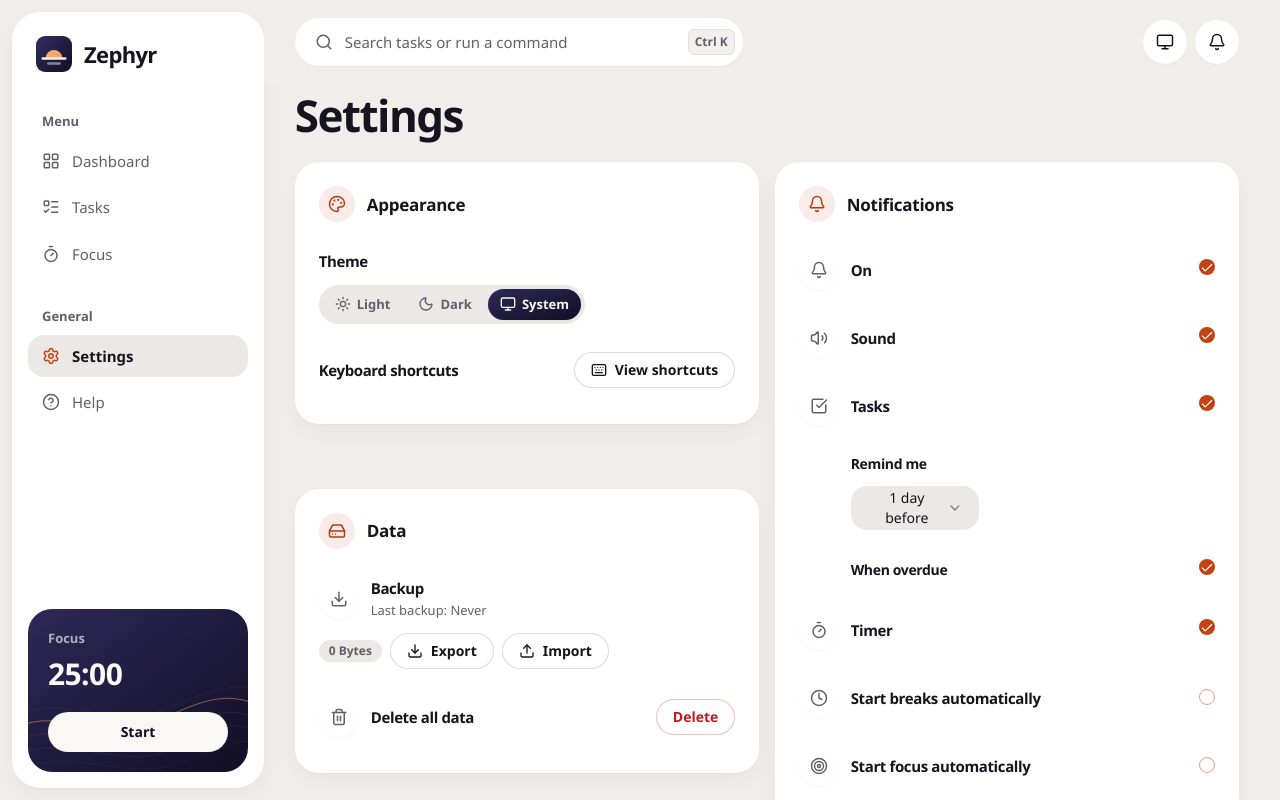
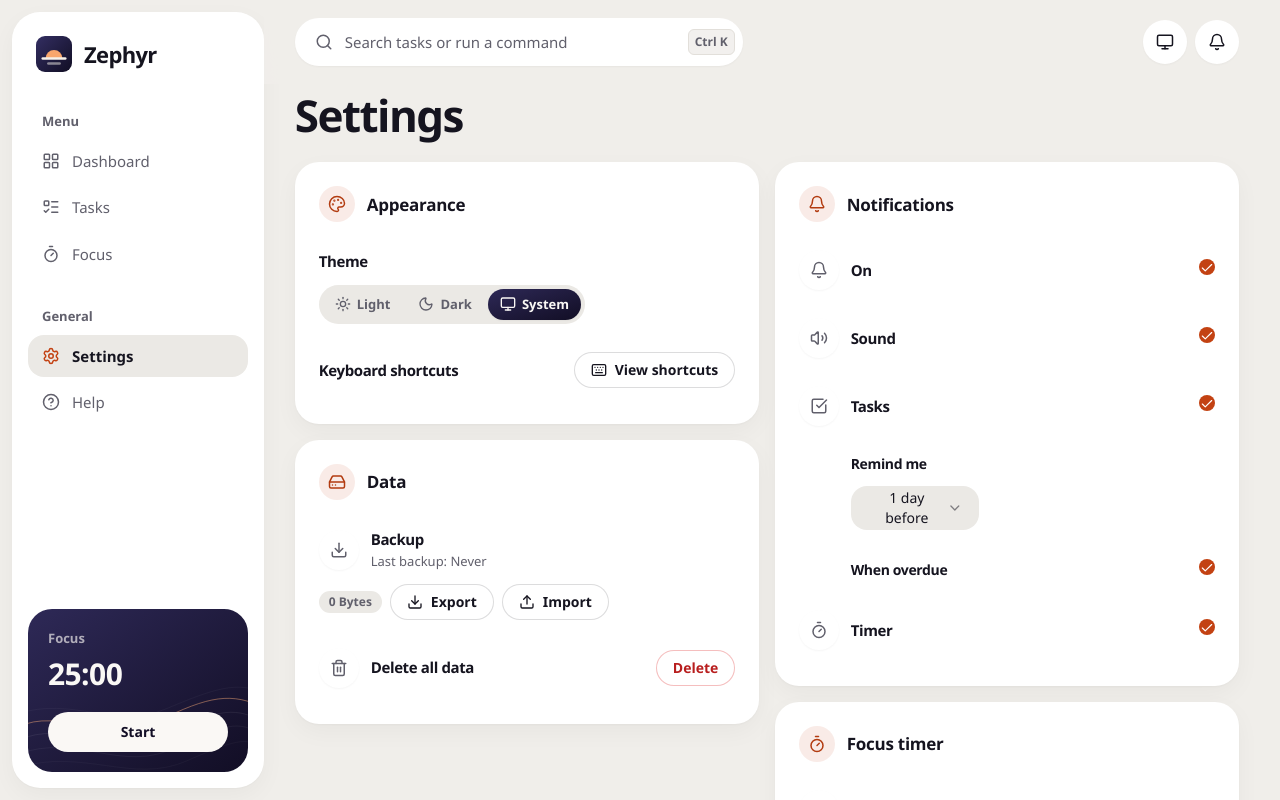
Before and after one commit to dominikkoenitzer/Zephyr, a React (Vite) app: page /settings in a window 1280 px wide. Shown: the top 800 px of the page. Built offline with nearby package versions, Linux system fonts and the light colour scheme.

Commit message:
Give the auto-start switches their own Focus timer card and stack Settings in two columns without gaps

```diff
--- a/src/pages/Settings.jsx
+++ b/src/pages/Settings.jsx
@@ -149,9 +149,12 @@ function Settings() {
         title="Settings"
       />
 
-      <div className="grid grid-cols-1 items-start gap-(--panel-gap) xl:grid-cols-2">
+      {/* Two columns that stack on their own, so a tall card never leaves a
+          gap under its neighbour. On a phone the cards read in page order. */}
+      <div className="flex flex-col gap-(--panel-gap) xl:grid xl:grid-cols-2 xl:items-start">
+        <div className="contents xl:flex xl:flex-col xl:gap-(--panel-gap)">
         {/* Appearance */}
-        <Card className="p-6">
+        <Card className="order-1 p-6 xl:order-none">
           <SettingsCardTitle icon={Palette}>Appearance</SettingsCardTitle>
           <div className="mt-4 -mx-3 space-y-1">
             <SettingRow
@@ -201,8 +204,55 @@ function Settings() {
           </div>
         </Card>
 
+        {/* Data */}
+        <Card className="order-4 p-6 xl:order-none">
+          <SettingsCardTitle icon={HardDrive}>Data</SettingsCardTitle>
+          <div className="mt-4 -mx-3 space-y-1">
+            <SettingRow icon={Download} title="Backup" description={`Last backup: ${lastBackupLabel(lastBackup)}`}>
+              <div className="flex flex-wrap items-center gap-2">
+                <span className={cn(pill, 'bg-accent tabular-nums text-muted-foreground')}>
+                  {storageInfo.totalSizeFormatted || '0 Bytes'}
+                </span>
+                <Button variant="outline" size="sm" onClick={handleExport}>
+                  <Download className="h-4 w-4" />
+                  Export
+                </Button>
+                <Button variant="outline" size="sm" onClick={() => importInputRef.current?.click()}>
+                  <Upload className="h-4 w-4" />
+                  Import
+                </Button>
+                <input
+                  ref={importInputRef}
+                  type="file"
+                  accept="application/json,.json"
+                  className="hidden"
+                  aria-label="Import a Zephyr backup file"
+                  onChange={handleImportFile}
+                />
+              </div>
+            </SettingRow>
+            <SettingRow icon={Trash2} title="Delete all data">
+              <Button
+                type="button"
+                variant="outline"
+                size="sm"
+                onClick={(e) => {
+                  e.preventDefault();
+                  e.stopPropagation();
+                  setShowClearDialog(true);
+                }}
+                className="border-destructive/30 text-destructive-strong hover:border-destructive/50 hover:bg-destructive/10"
+              >
+                Delete
+              </Button>
+            </SettingRow>
+          </div>
+        </Card>
+        </div>
+
+        <div className="contents xl:flex xl:flex-col xl:gap-(--panel-gap)">
         {/* Notifications */}
-        <Card className="p-6 xl:row-span-2">
+        <Card className="order-2 p-6 xl:order-none">
           <SettingsCardTitle icon={Bell}>Notifications</SettingsCardTitle>
           <div className="mt-4 -mx-3 space-y-1">
             <SettingRow icon={Bell} title="On">
@@ -262,6 +312,13 @@ function Settings() {
                 })}
               />
             </SettingRow>
+          </div>
+        </Card>
+
+        {/* Focus timer */}
+        <Card className="order-3 p-6 xl:order-none">
+          <SettingsCardTitle icon={Timer}>Focus timer</SettingsCardTitle>
+          <div className="mt-4 -mx-3 space-y-1">
             <SettingRow icon={Clock} title="Start breaks automatically">
               <Checkbox
                 aria-label="Start breaks automatically"
@@ -278,51 +335,7 @@ function Settings() {
             </SettingRow>
           </div>
         </Card>
-
-        {/* Data */}
-        <Card className="p-6">
-          <SettingsCardTitle icon={HardDrive}>Data</SettingsCardTitle>
-          <div className="mt-4 -mx-3 space-y-1">
-            <SettingRow icon={Download} title="Backup" description={`Last backup: ${lastBackupLabel(lastBackup)}`}>
-              <div className="flex flex-wrap items-center gap-2">
-                <span className={cn(pill, 'bg-accent tabular-nums text-muted-foreground')}>
-                  {storageInfo.totalSizeFormatted || '0 Bytes'}
-                </span>
-                <Button variant="outline" size="sm" onClick={handleExport}>
-                  <Download className="h-4 w-4" />
-                  Export
-                </Button>
-                <Button variant="outline" size="sm" onClick={() => importInputRef.current?.click()}>
-                  <Upload className="h-4 w-4" />
-                  Import
-                </Button>
-                <input
-                  ref={importInputRef}
-                  type="file"
-                  accept="application/json,.json"
-                  className="hidden"
-                  aria-label="Import a Zephyr backup file"
-                  onChange={handleImportFile}
-                />
-              </div>
-            </SettingRow>
-            <SettingRow icon={Trash2} title="Delete all data">
-              <Button
-                type="button"
-                variant="outline"
-                size="sm"
-                onClick={(e) => {
-                  e.preventDefault();
-                  e.stopPropagation();
-                  setShowClearDialog(true);
-                }}
-                className="border-destructive/30 text-destructive-strong hover:border-destructive/50 hover:bg-destructive/10"
-              >
-                Delete
-              </Button>
-            </SettingRow>
-          </div>
-        </Card>
+        </div>
       </div>
 
       {/* Clear confirmation */}
```
